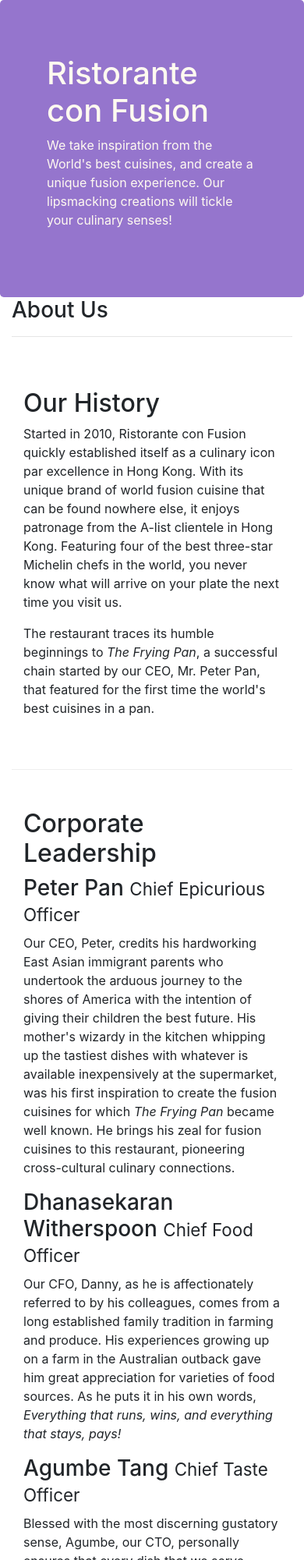
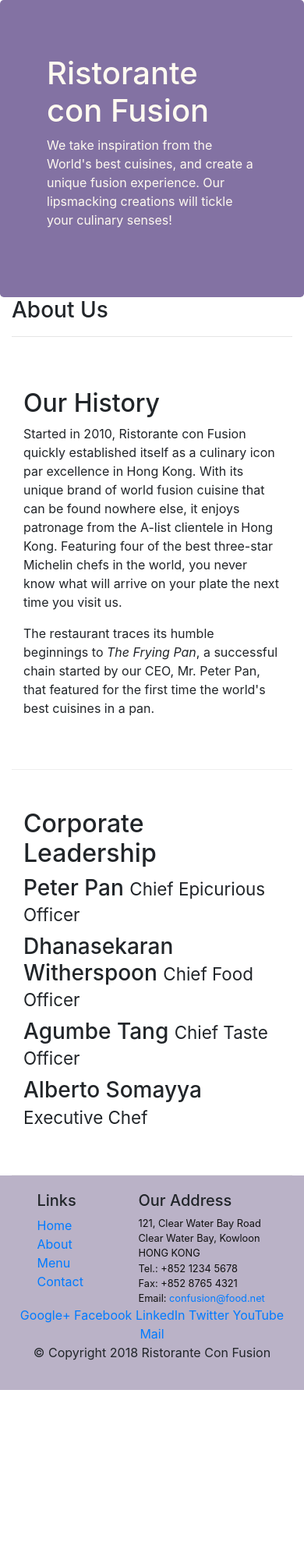
Before and after one commit to b-sujith/Fundamental-Concepts-Of-Compiler-Design, a website: page aboutus.html in a window 390 px wide. Shown: the top 2000 px of the page at 78% size. After the commit the page ends 1782 px from the top, so only its background shows below. Drawn offline with nearby package versions, Linux system fonts and the light colour scheme.

Commit message:
assignment final commit

```diff
--- a/aboutus.html
+++ b/aboutus.html
@@ -52,13 +52,13 @@
             <div class="col-12 col-sm-12 col-md-12">
                 <h2>Corporate Leadership</h2>
                 <h3>Peter Pan <small>Chief Epicurious Officer</small></h3>
-                <p>Our CEO, Peter, credits his hardworking East Asian immigrant parents who undertook the arduous journey to the shores of America with the intention of giving their children the best future. His mother's wizardy in the kitchen whipping up the tastiest dishes with whatever is available inexpensively at the supermarket, was his first inspiration to create the fusion cuisines for which <em>The Frying Pan</em> became well known. He brings his zeal for fusion cuisines to this restaurant, pioneering cross-cultural culinary connections.</p>
+                <p class="d-none d-sm-block">Our CEO, Peter, credits his hardworking East Asian immigrant parents who undertook the arduous journey to the shores of America with the intention of giving their children the best future. His mother's wizardy in the kitchen whipping up the tastiest dishes with whatever is available inexpensively at the supermarket, was his first inspiration to create the fusion cuisines for which <em>The Frying Pan</em> became well known. He brings his zeal for fusion cuisines to this restaurant, pioneering cross-cultural culinary connections.</p>
                 <h3>Dhanasekaran Witherspoon <small>Chief Food Officer</small></h3>
-                <p>Our CFO, Danny, as he is affectionately referred to by his colleagues, comes from a long established family tradition in farming and produce. His experiences growing up on a farm in the Australian outback gave him great appreciation for varieties of food sources. As he puts it in his own words, <em>Everything that runs, wins, and everything that stays, pays!</em></p>
+                <p class="d-none d-sm-block">Our CFO, Danny, as he is affectionately referred to by his colleagues, comes from a long established family tradition in farming and produce. His experiences growing up on a farm in the Australian outback gave him great appreciation for varieties of food sources. As he puts it in his own words, <em>Everything that runs, wins, and everything that stays, pays!</em></p>
                 <h3>Agumbe Tang <small>Chief Taste Officer</small></h3>
-                <p>Blessed with the most discerning gustatory sense, Agumbe, our CTO, personally ensures that every dish that we serve meets his exacting tastes. Our chefs dread the tongue lashing that ensues if their dish does not meet his exacting standards. He lives by his motto, <em>You click only if you survive my lick.</em></p>
+                <p class="d-none d-sm-block">Blessed with the most discerning gustatory sense, Agumbe, our CTO, personally ensures that every dish that we serve meets his exacting tastes. Our chefs dread the tongue lashing that ensues if their dish does not meet his exacting standards. He lives by his motto, <em>You click only if you survive my lick.</em></p>
                 <h3>Alberto Somayya <small>Executive Chef</small></h3>
-                <p>Award winning three-star Michelin chef with wide International experience having worked closely with whos-who in the culinary world, he specializes in creating mouthwatering Indo-Italian fusion experiences. He says, <em>Put together the cuisines from the two craziest cultures, and you get a winning hit! Amma Mia!</em></p>
+                <p class="d-none d-sm-block">Award winning three-star Michelin chef with wide International experience having worked closely with whos-who in the culinary world, he specializes in creating mouthwatering Indo-Italian fusion experiences. He says, <em>Put together the cuisines from the two craziest cultures, and you get a winning hit! Amma Mia!</em></p>
             </div>
        </div>
 
--- a/css/styles.css
+++ b/css/styles.css
@@ -11,7 +11,7 @@
 }
 
 .footer{
-    background-color: #D1C4E9;
+    background-color: #bab2c7;
     margin:0px auto;
     padding: 20px 0px 20px 0px;
 }
@@ -19,7 +19,7 @@
 .jumbotron {
     padding:70px 30px 70px 30px;
     margin:0px auto;
-    background: #9575CD ;
+    background: #8372a3 ;
     color:floralwhite;
 }
 
```
